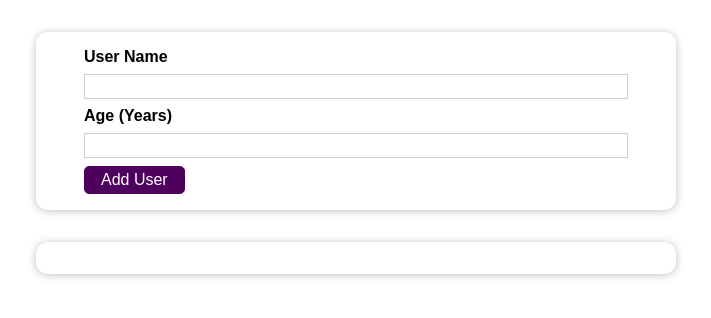
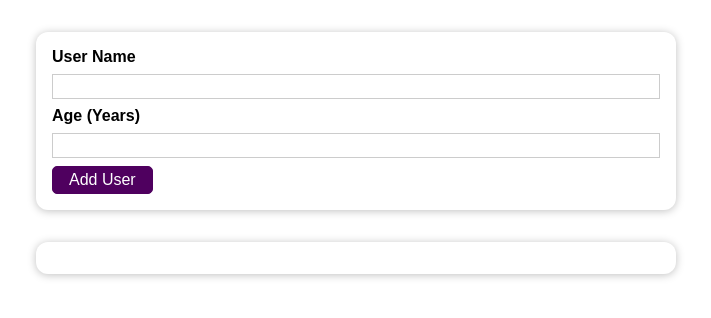
Before and after one commit to hira-iqbal/Practice_Project, a React (Create React App) app: page / in a window 1280 px wide. Shown: the top 318 px of the page, without its empty margins (284-995 px from the left). Built offline with nearby package versions, Linux system fonts and the light colour scheme.

Commit message:
using array for instead of wrapping in react.js return statement

```diff
--- a/src/components/Users/Form.js
+++ b/src/components/Users/Form.js
@@ -50,10 +50,10 @@ const Form = (props) => {
 
 
   return(
-    <div>
-      {error && <ErrorModal title={error.title} message={error.message} onConfirm={errorHandler}/>}
-      <Card>
-        <form className="form" onSubmit={SubmitHandler}>
+    [
+      error && (<ErrorModal key='error-model' title={error.title} message={error.message} onConfirm={errorHandler}/>),
+      <Card key='user-card' className="form">
+        <form onSubmit={SubmitHandler}>
           <label htmlFor="username" >User Name</label>
           <input id="username" type="text" value={enteredUserName} onChange={NameChangeHandler} />
           <label htmlFor="age">Age (Years)</label>
@@ -61,7 +61,7 @@ const Form = (props) => {
           <Button type="submit">Add User</Button>
         </form>
       </Card>
-    </div>
+    ]
   );
 };
 export default Form;
```
